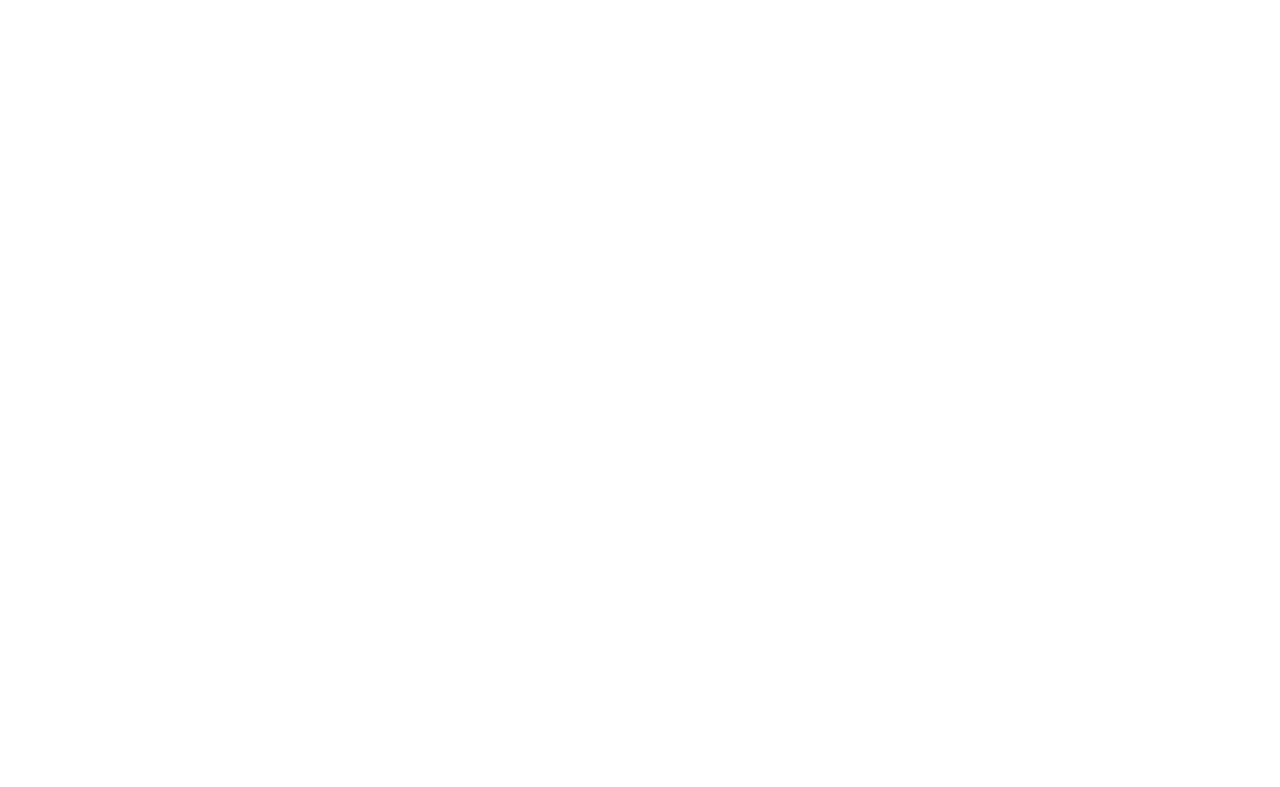
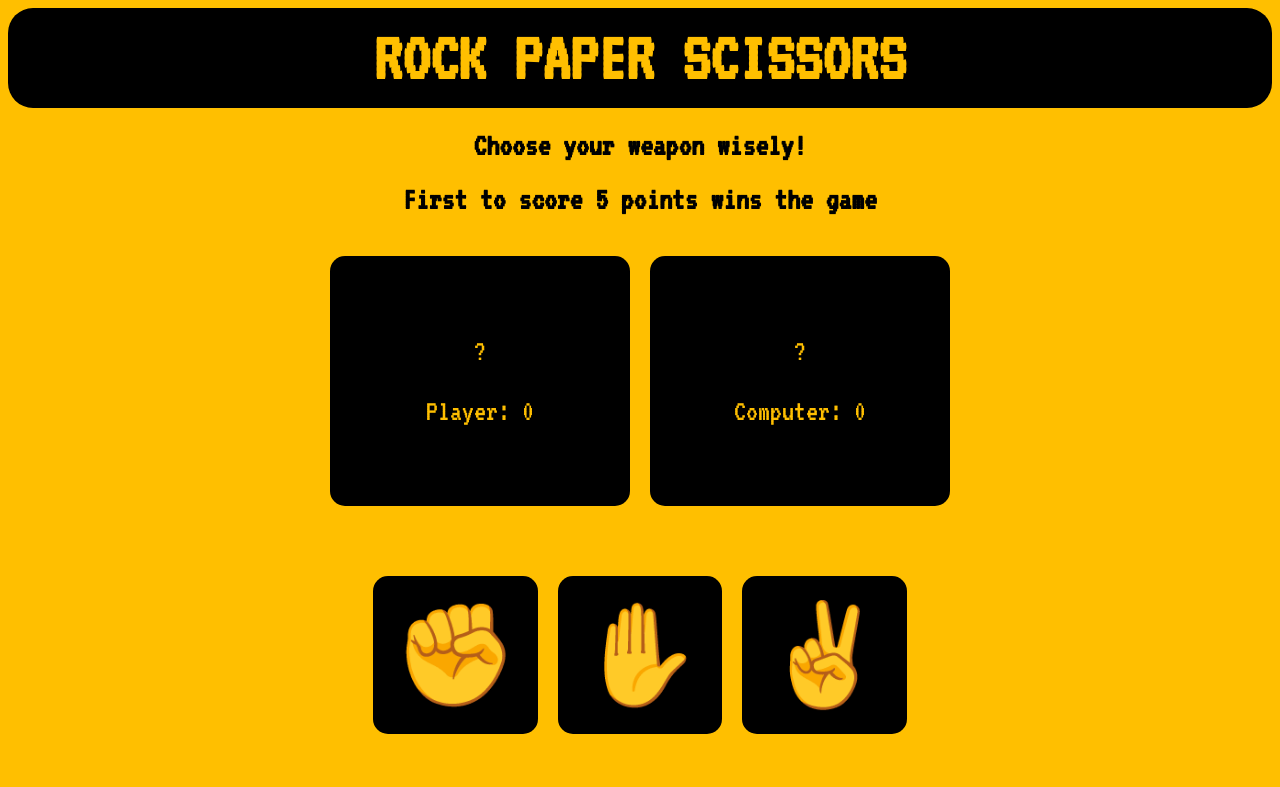
Before and after one commit to hichaaamb/rock-paper-scissors, a plain HTML site: page index.html in a window 1280 px wide. Drawn offline with Linux system fonts and the light colour scheme.

Commit message:
Some html and adding styling

```diff
--- a/index.html
+++ b/index.html
@@ -4,9 +4,28 @@
     <meta charset="UTF-8" />
     <meta http-equiv="X-UA-Compatible" content="IE=edge" />
     <meta name="viewport" content="width=device-width, initial-scale=1.0" />
-    <title>Rock Paper Scissors</title>
+    <title>Game</title>
     <link rel="stylesheet" href="style.css" />
     <script src="script.js"></script>
   </head>
-  <body></body>
+  <body>
+    <div class="title">ROCK PAPER SCISSORS</div>
+    <h1 class="status">Choose your weapon wisely!</h1>
+    <h1 class="description">First to score 5 points wins the game</h1>
+    <div class="board">
+      <div class="player">
+        <p class="player-emoji">?</p>
+        <p class="player-score">Player: 0</p>
+      </div>
+      <div class="computer">
+        <p class="computer-emoji">?</p>
+        <p class="computer-score">Computer: 0</p>
+      </div>
+    </div>
+    <div class="emojis">
+      <div class="rock-emoji">✊</div>
+      <div class="paper-emoji">✋</div>
+      <div class="scissors-emoji">✌️</div>
+    </div>
+  </body>
 </html>
--- a/script.js
+++ b/script.js
@@ -0,0 +1,29 @@
+let choices = ["rock", "paper", "scissors"];
+
+function getComputerChoice() {
+  let randomIndex = Math.floor(Math.random() * 3);
+  computerSelection = choices[randomIndex];
+  return computerSelection;
+}
+function paper() {
+  playerSelection = "paper";
+}
+function scissors() {
+  playerSelection = "scissors";
+}
+function rock() {
+  playerSelection = "rock";
+}
+function playRound(computerSelection, playerSelection) {
+  if (
+    (computerSelection == "paper" && playerSelection == "rock") ||
+    (computerSelection == "rock" && playerSelection == "scissors") ||
+    (computerSelection == "scissors" && playerSelection == "paper")
+  ) {
+    alert("You lose!!");
+  } else if (computerSelection == playerSelection) {
+    alert("It's a tie!");
+  } else {
+    alert("You win !");
+  }
+}
--- a/style.css
+++ b/style.css
@@ -0,0 +1,60 @@
+@import url("https://fonts.googleapis.com/css2?family=Roboto&family=VT323&display=swap");
+body {
+  background-color: #ffbf00;
+  font-family: "VT323", monospace;
+}
+.title {
+  font-family: "VT323", monospace;
+  text-align: center;
+  background-color: black;
+  color: #ffbf00;
+  height: 100px;
+  font-size: 70px;
+  display: flex;
+  align-items: center;
+  justify-content: center;
+  font-weight: bold;
+  border-radius: 25px;
+}
+
+.board {
+  display: flex;
+  flex-direction: row;
+  justify-content: center;
+  align-items: center;
+}
+.player,
+.computer {
+  text-align: center;
+  background-color: black;
+  padding: 50px;
+  border-radius: 15px;
+  margin: 20px 10px;
+  color: #ffbf00;
+  font-size: 30px;
+  width: 200px;
+}
+.emojis {
+  display: flex;
+  justify-content: center;
+  align-items: center;
+}
+.emojis div {
+  padding: 20px;
+  margin: 50px 10px;
+  border-radius: 15px;
+  font-size: 100px;
+  cursor: pointer;
+  background-color: black;
+  font-family: sans-serif !important;
+}
+.emojis div:hover {
+  opacity: 0.7;
+}
+.emojis div:active {
+  font-size: 120px;
+}
+.status,
+.description {
+  text-align: center;
+}
```
